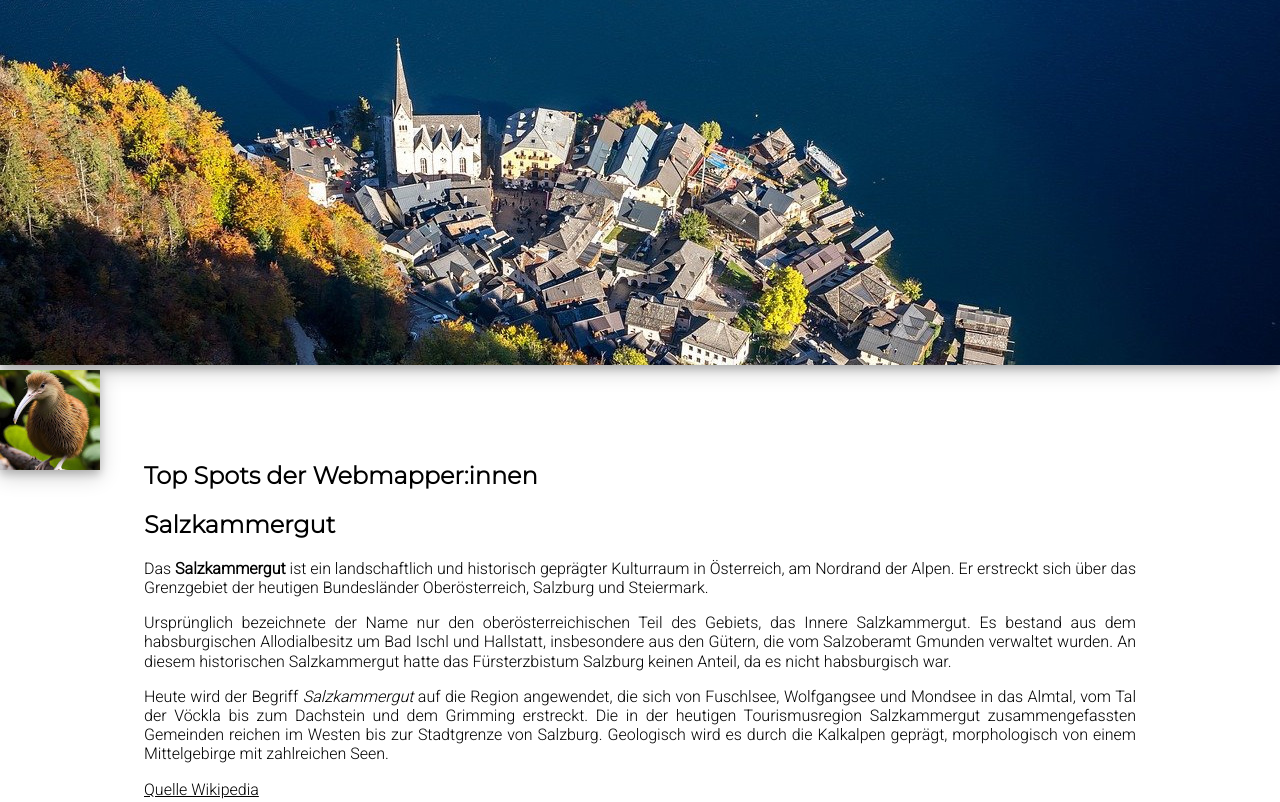
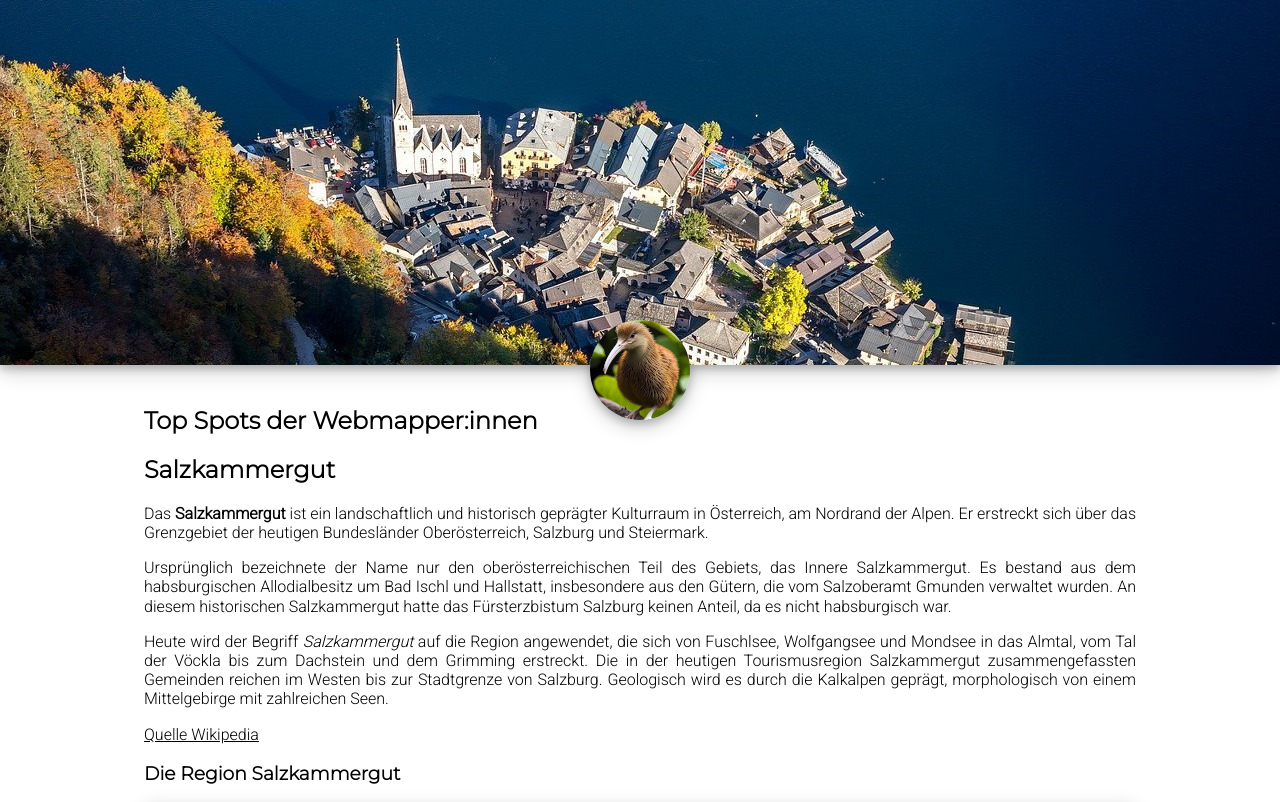
Before and after one commit to AnnaGruber263/top, a plain HTML site: page index.html in a window 1280 px wide. Shown: the top 802 px of the page. Drawn offline with nearby package versions, Linux system fonts and the light colour scheme.

Commit message:
Userbild verschoben

```diff
--- a/index.html
+++ b/index.html
@@ -25,7 +25,7 @@
         <!-- Bild: https://pixabay.com/de/photos/see-dorf-kirche-hallst%C3%A4tter-8357182/ -->
         <img src="images/header.jpg" alt="Blick von oben auf Hallstatt">
         <!-- Bild: https://pixabay.com/de/illustrations/ai-generiert-vogel-kiwi-tier-8510812/ -->
-        <a href="https://github.com/webmapping/nz"></a> <img src="images/user.jpg" alt="AI generierter Kiwi">
+        <a href="https://github.com/webmapping/nz"><img src="images/user.jpg" alt="AI generierter Kiwi"></a>
     </header>
     <main>
         <article>
```
